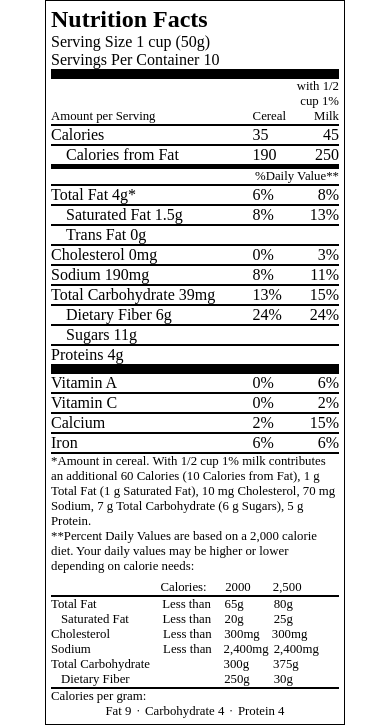
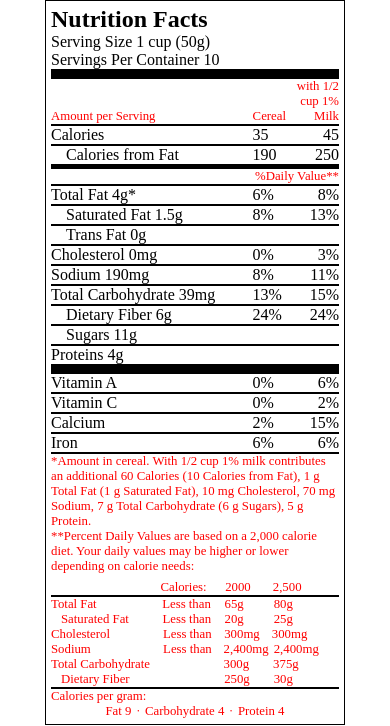
Before and after one commit to lukas-kaiser/FE19-CSS-Day5-LukasKaiser-Stefanie, a plain HTML site: page Basic-Exercise/index.html in a window 390 px wide. Shown: the top 726 px of the page. Drawn offline with Linux system fonts and the light colour scheme.

Commit message:
add color change for smaller screens

```diff
--- a/Basic-Exercise/index.html
+++ b/Basic-Exercise/index.html
@@ -6,6 +6,7 @@
     <meta name="viewport" content="width=device-width, initial-scale=1.0">
     <title>Nutrition Facts</title>
     <link rel="stylesheet" href="style.css">
+    <meta name="viewport" content="width=device-width, initial-  scale=1.0" >
 </head>
 <body>
     <div class="paper">
--- a/Basic-Exercise/style.scss
+++ b/Basic-Exercise/style.scss
@@ -334,3 +334,9 @@
         grid-row: 2/3;
     }
         }
+
+        @media screen and (max-width: 1200px) {
+            .small-text{
+                color: red;
+            }
+        }
```
Also changed, not shown: Basic-Exercise/style.css, 1 other file.
